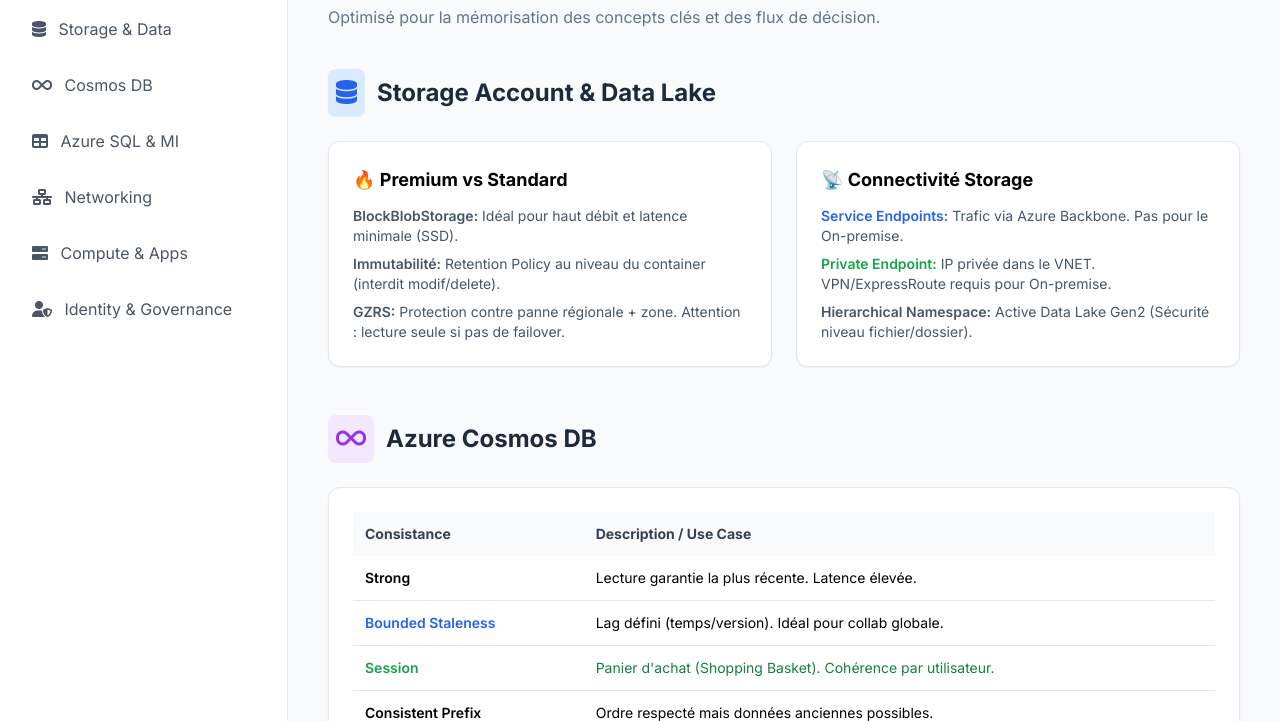
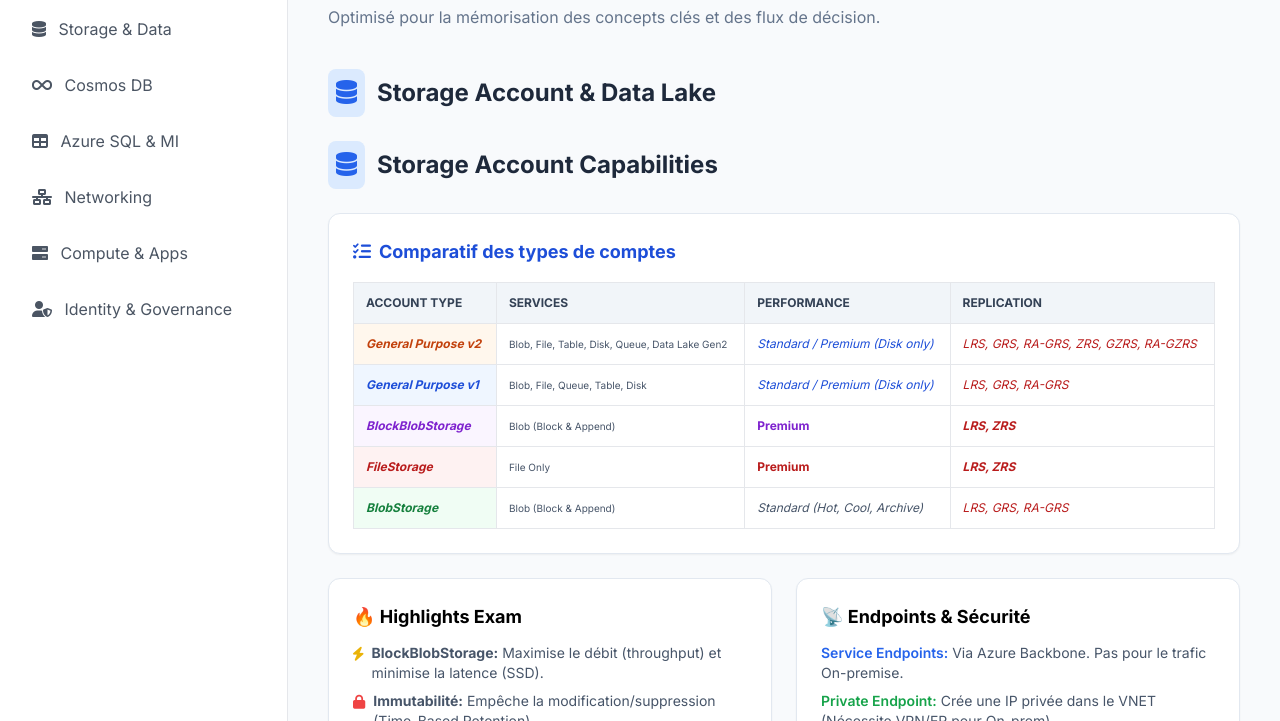
Before and after one commit to flocgo/Revision-az305, a plain HTML site: page index.html in a window 1280 px wide. Shown: the part 79-800 px from the top of the page. Drawn offline with nearby package versions, Linux system fonts and the light colour scheme.

Commit message:
Update index.html
add tableau storage

```diff
--- a/index.html
+++ b/index.html
@@ -46,6 +46,85 @@
                 <span class="bg-blue-100 p-2 rounded-lg text-blue-600"><i class="fas fa-database"></i></span>
                 Storage Account & Data Lake
             </h3>
+            <section id="storage" class="mb-12 scroll-mt-10">
+    <h3 class="text-2xl font-bold text-slate-800 mb-6 flex items-center gap-3">
+        <span class="bg-blue-100 p-2 rounded-lg text-blue-600"><i class="fas fa-database"></i></span>
+        Storage Account Capabilities
+    </h3>
+
+    <div class="card bg-white p-6 rounded-xl shadow-sm border border-slate-200 mb-6 overflow-hidden">
+        <h4 class="font-bold text-lg mb-4 text-blue-700"><i class="fas fa-list-check mr-2"></i>Comparatif des types de comptes</h4>
+        <div class="overflow-x-auto">
+            <table class="w-full text-left text-xs border-collapse">
+                <thead>
+                    <tr class="bg-slate-100 text-slate-700 uppercase">
+                        <th class="p-3 border">Account Type</th>
+                        <th class="p-3 border">Services</th>
+                        <th class="p-3 border">Performance</th>
+                        <th class="p-3 border">Replication</th>
+                    </tr>
+                </thead>
+                <tbody class="text-slate-600">
+                    <tr>
+                        <td class="p-3 border font-bold bg-orange-50 text-orange-700 italic">General Purpose v2</td>
+                        <td class="p-3 border text-[10px]">Blob, File, Table, Disk, Queue, Data Lake Gen2</td>
+                        <td class="p-3 border italic text-blue-700">Standard / Premium (Disk only)</td>
+                        <td class="p-3 border italic text-red-700">LRS, GRS, RA-GRS, ZRS, GZRS, RA-GZRS</td>
+                    </tr>
+                    <tr>
+                        <td class="p-3 border font-bold bg-blue-50 text-blue-700 italic">General Purpose v1</td>
+                        <td class="p-3 border text-[10px]">Blob, File, Queue, Table, Disk</td>
+                        <td class="p-3 border italic text-blue-700">Standard / Premium (Disk only)</td>
+                        <td class="p-3 border italic text-red-700">LRS, GRS, RA-GRS</td>
+                    </tr>
+                    <tr>
+                        <td class="p-3 border font-bold bg-purple-50 text-purple-700 italic">BlockBlobStorage</td>
+                        <td class="p-3 border text-[10px]">Blob (Block & Append)</td>
+                        <td class="p-3 border font-bold text-purple-700">Premium</td>
+                        <td class="p-3 border italic text-red-700 text-red-700 font-bold">LRS, ZRS</td>
+                    </tr>
+                    <tr>
+                        <td class="p-3 border font-bold bg-red-50 text-red-700 italic">FileStorage</td>
+                        <td class="p-3 border text-[10px]">File Only</td>
+                        <td class="p-3 border font-bold text-red-700">Premium</td>
+                        <td class="p-3 border italic text-red-700 font-bold">LRS, ZRS</td>
+                    </tr>
+                    <tr>
+                        <td class="p-3 border font-bold bg-green-50 text-green-700 italic">BlobStorage</td>
+                        <td class="p-3 border text-[10px]">Blob (Block & Append)</td>
+                        <td class="p-3 border italic">Standard (Hot, Cool, Archive)</td>
+                        <td class="p-3 border italic text-red-700">LRS, GRS, RA-GRS</td>
+                    </tr>
+                </tbody>
+            </table>
+        </div>
+    </div>
+
+    <div class="grid md:grid-cols-2 gap-6">
+        <div class="card bg-white p-6 rounded-xl shadow-sm border border-slate-200">
+            <h4 class="font-bold text-lg mb-3">🔥 Highlights Exam</h4>
+            <ul class="space-y-2 text-sm text-slate-600">
+                <li class="flex items-start gap-2">
+                    <i class="fas fa-bolt text-yellow-500 mt-1"></i>
+                    <span><strong>BlockBlobStorage:</strong> Maximise le débit (throughput) et minimise la latence (SSD).</span>
+                </li>
+                <li class="flex items-start gap-2">
+                    <i class="fas fa-lock text-red-500 mt-1"></i>
+                    <span><strong>Immutabilité:</strong> Empêche la modification/suppression (Time-Based Retention).</span>
+                </li>
+            </ul>
+        </div>
+
+        <div class="card bg-white p-6 rounded-xl shadow-sm border border-slate-200">
+            <h4 class="font-bold text-lg mb-3">📡 Endpoints & Sécurité</h4>
+            <ul class="space-y-2 text-sm text-slate-600">
+                <li><span class="font-semibold text-blue-600">Service Endpoints:</span> Via Azure Backbone. Pas pour le trafic On-premise.</li>
+                <li><span class="font-semibold text-green-600">Private Endpoint:</span> Crée une IP privée dans le VNET (Nécessite VPN/ER pour On-prem).</li>
+                <li><span class="font-semibold">ADLS Gen2:</span> Active le <strong>Hierarchical Namespace</strong> (Sécurité niveau répertoire).</li>
+            </ul>
+        </div>
+    </div>
+</section>
 
             <div class="grid md:grid-cols-2 gap-6">
                 <div class="card bg-white p-6 rounded-xl shadow-sm border border-slate-200">
```
